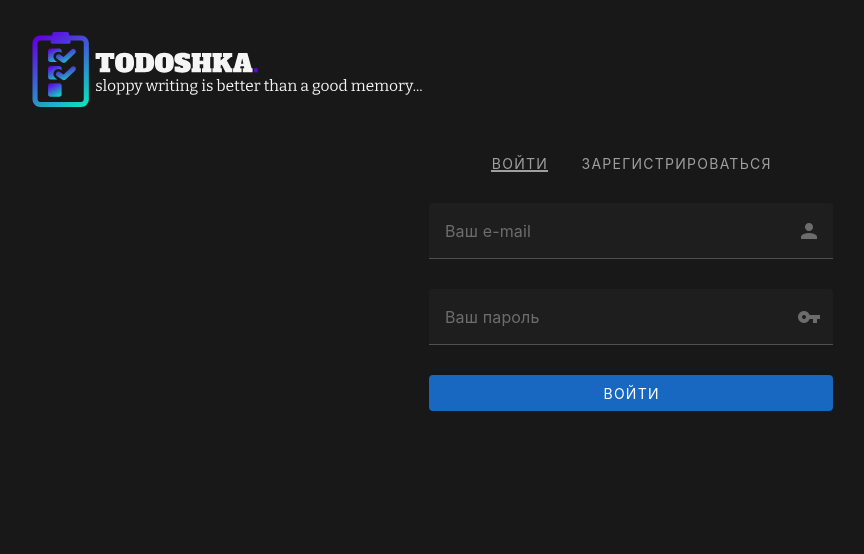
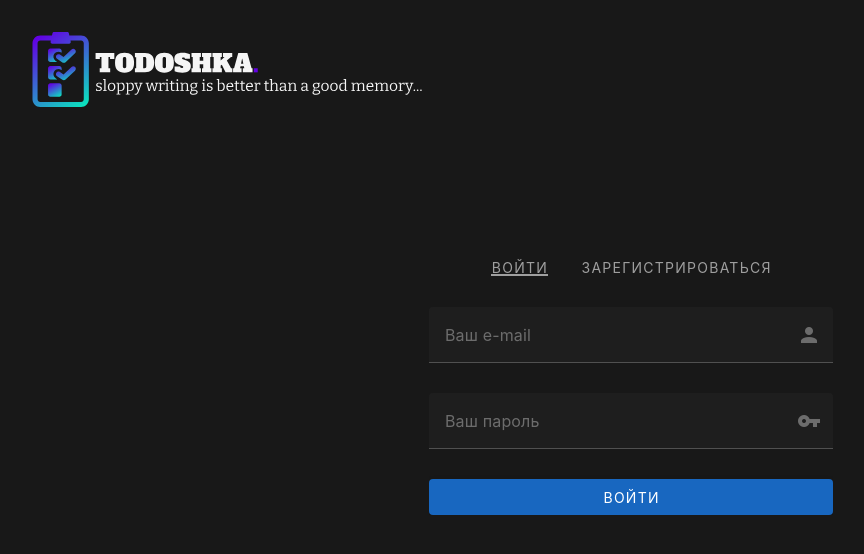
Before and after one commit to AlexanderVerone/vue_todo_list, a Vue app: page /authorization in a window 1280 px wide. Shown: the top 554 px of the page, without its empty margins (9-873 px from the left). Built offline with nearby package versions, Linux system fonts and the light colour scheme.

Commit message:
Layout css correction

```diff
--- a/src/App.vue
+++ b/src/App.vue
@@ -2,7 +2,9 @@
   <header>
     <TheHeader />
   </header>
-  <RouterView />
+  <section class="main">
+    <RouterView />
+  </section>
 </template>
 
 <script setup lang="ts">
--- a/src/modules/UserCabinet/components/UserCabinetMain.vue
+++ b/src/modules/UserCabinet/components/UserCabinetMain.vue
@@ -1,5 +1,4 @@
 <template>
-  <h1>Кабинетик пользователя</h1>
   <UserCabinetTable />
 </template>
 
--- a/src/pages/AuthorizationPage/components/AuthorizationPage.vue
+++ b/src/pages/AuthorizationPage/components/AuthorizationPage.vue
@@ -9,12 +9,15 @@ import {defineComponent} from 'vue';
 import {Authorization} from '@/modules/Authorization';
 
 export default defineComponent({
-    components: {Authorization}
+  components: {Authorization}
 })
 </script>
 
 <style scoped>
 .authorization {
-  width: 500px;
+    width: 500px;
+    height: 70vh;
+    display: flex;
+    place-items: center;
 }
 </style>
--- a/src/pages/UserCabinet/components/UserCabinetPage.vue
+++ b/src/pages/UserCabinet/components/UserCabinetPage.vue
@@ -1,5 +1,7 @@
 <template>
-  <UserCabinetMain />
+  <v-container class="userCabinet">
+    <UserCabinetMain />
+  </v-container>
 </template>
 
 <script>
@@ -10,3 +12,13 @@ export default defineComponent({
   components: {UserCabinetMain}
 })
 </script>
+
+<style scoped>
+.userCabinet {
+  width: 100%;
+  height: 70vh;
+  display: flex;
+  justify-content: center;
+  align-items: center;
+}
+</style>
--- a/src/router/index.ts
+++ b/src/router/index.ts
@@ -10,7 +10,7 @@ const router = createRouter({
   routes: [
     {
       path: '/',
-      redirect: '/authorization'
+      redirect: '/user/:id'
     },
     {
       path: '/authorization',
```
Also changed, not shown: src/assets/main.css (+0 -13 lines).
